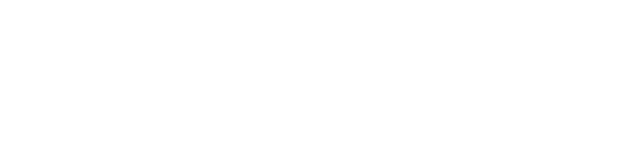
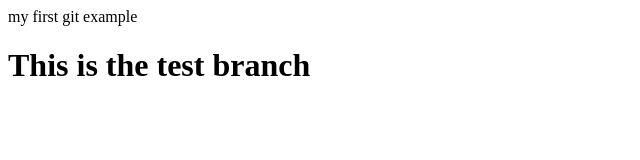
Before and after one commit to jayarpr/my-test-repo, a plain HTML site: page index.html in a window 1280 px wide. Shown: the whole page, without its empty margins (0-640 px from the left). Drawn offline with Linux system fonts and the light colour scheme.

Commit message:
modified index and styles

```diff
--- a/index.html
+++ b/index.html
@@ -1,3 +1,9 @@
 <!DOCTYPE html>
 <html lang="en"
+    <head>
+        <tile> my first git example</tile>
+    </head>
+    <body>
+        <h1> This is the test branch </h1>
+    </body>
 </html>
--- a/styles.css
+++ b/styles.css
@@ -1,3 +1,3 @@
 * {
-
+    margin: 0px;
 }
```
